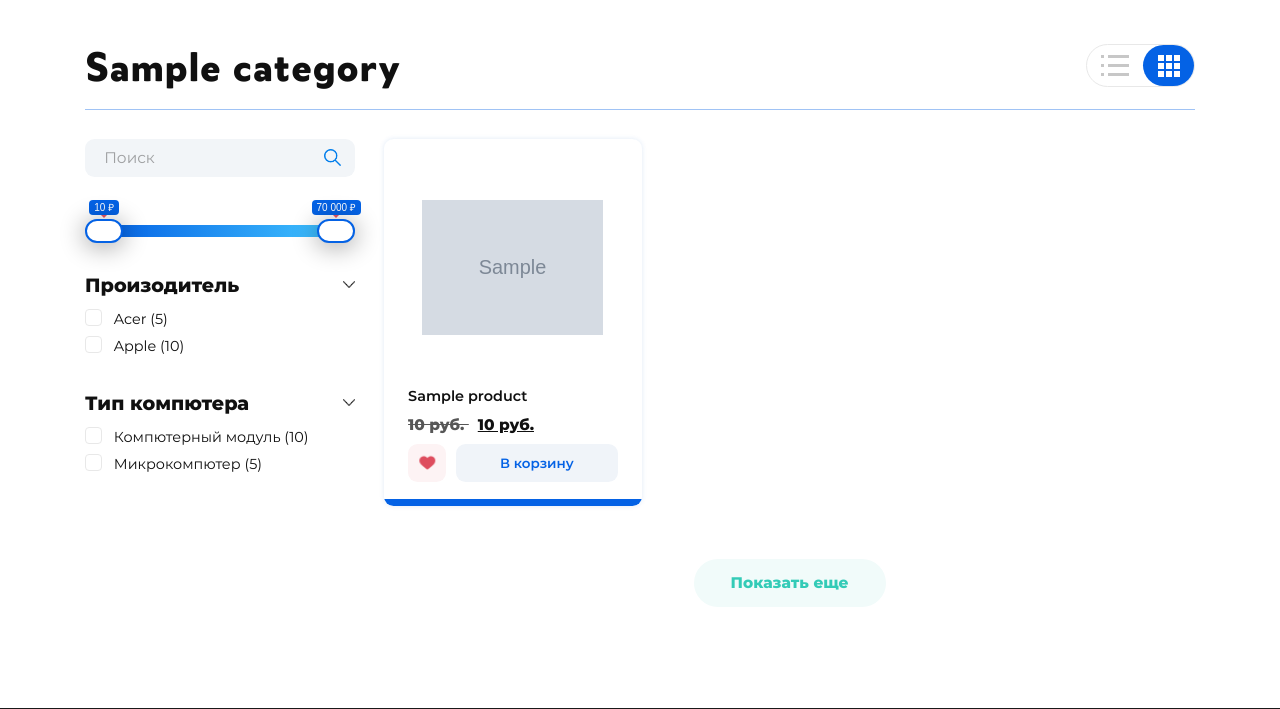
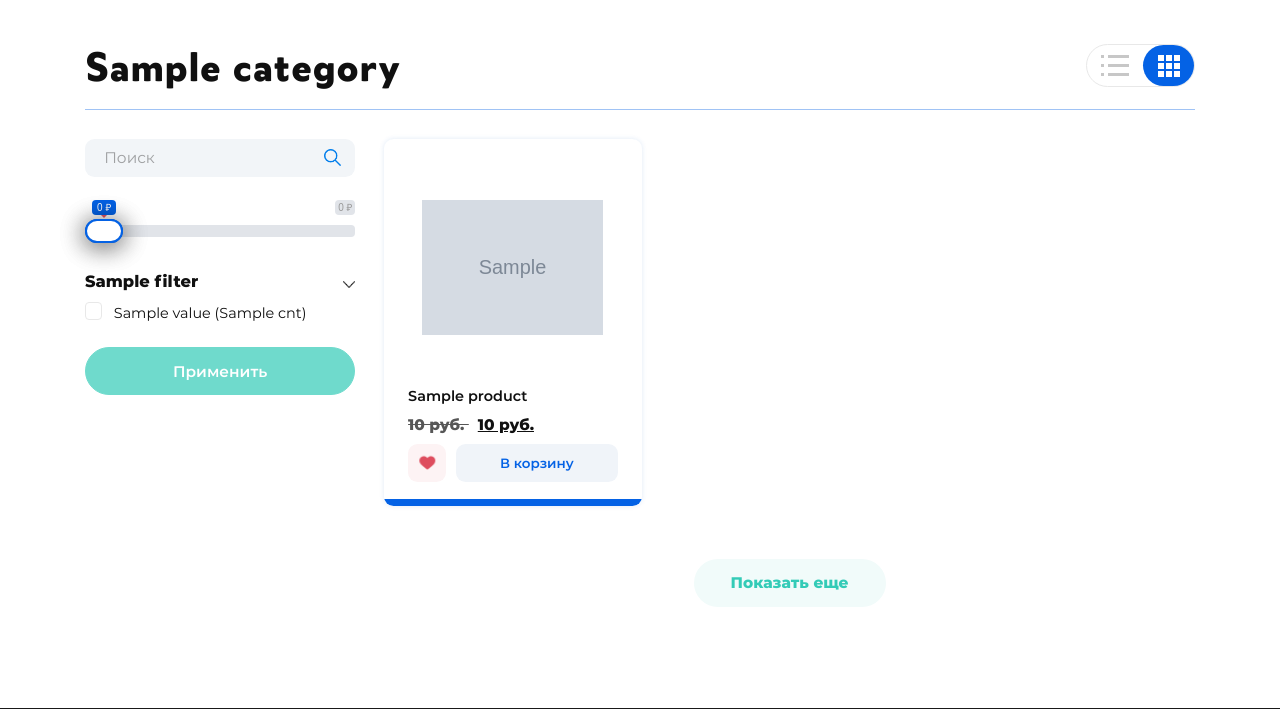
Before and after one commit to guldmytro/django_it_zone, a Django app: template catalog/templates/catalog/catalog.html in a window 1280 px wide. Shown: the part 176-885 px from the top of the page. Run offline with Django 3.2, Linux system fonts and the light colour scheme; tables that the repository leaves empty hold one stand-in row (values such as "Sample post"); the template is opened without the code that fills it: values that come from a table or form of the project are taken from there, most other values are stand-ins (such as "Sample title", 1, 10 or a date in 2020); grey boxes marked "Sample" are stand-in pictures; some libraries are stand-ins or nearby versions.

Commit message:
Realized GET and POST Filters in shop catalog

```diff
--- a/catalog/static/css/main.css
+++ b/catalog/static/css/main.css
@@ -2314,6 +2314,11 @@ a.header-cart-link img {
     grid-gap: 2.4rem;
     align-self: start;
 }
+.catalog__aside .form-filters {
+    display: grid;
+    grid-template-columns: minmax(0, 1fr);
+    row-gap: 2.4rem;
+}
 .sidebar_search {
     position: relative;
 }
@@ -2368,8 +2373,8 @@ a.header-cart-link img {
 }
 .sidebar-filters__header {
     position: relative;
-    font-size: 2rem;
-    padding: 0.5em 0 0.6em;
+    font-size: 1.7rem;
+    padding: 0.5em 2rem 0.6em 0;
     transition: color 150ms;
 }
 .sidebar-filters__header::after {
@@ -2428,6 +2433,7 @@ a.header-cart-link img {
     overflow: hidden;
 }
 .sidebar-filters__items .custom-checkbox {
+    flex-shrink: 0;
     position: relative;
     display: block;
     width: 1.8rem;
@@ -3333,6 +3339,24 @@ a.header-cart-link img {
     pointer-events: all;
     opacity: 1;
 }
+.sidebar-filters__submit {
+    display: block;
+    background-color: #33cbb7;
+    color: var(--color-text-invert);
+    font-weight: 600;
+    border-radius: 100px;
+    height: 5rem;
+    line-height: 5rem;
+    border: 1px solid #33cbb7;
+    transition: opacity 100ms, background 100ms;
+}
+.sidebar-filters__submit:disabled {
+    opacity: 0.7;
+}
+.sidebar-filters__submit:not(:disabled):hover {
+    background-color: #fff;
+    color: #33cbb7
+}
 @media screen and (max-width: 1399px) {
     html {
         font-size: 60%;
--- a/catalog/static/js/main.js
+++ b/catalog/static/js/main.js
@@ -1,4 +1,16 @@
 $(document).ready(function() {
+    const csrftoken = $('[name="csrfmiddlewaretoken"]').val();
+    function csrfSafeMethod(method) {
+        return (/^(GET|HEAD|OPTIONS|TRACE)$/.test(method));
+    }
+
+    $.ajaxSetup({
+        beforeSend: function(xhr, settings) {
+            if (!csrfSafeMethod(settings.type) && !this.crossDomain) {
+                xhr.setRequestHeader('X-CSRFToken', csrftoken);
+            }
+        }
+    });
 
     // banner
     $('.main-banner__brands').on('init', function() {
@@ -144,20 +156,6 @@ $(document).ready(function() {
         $(this).addClass('slick-current');
     });
 
-    // range slider
-    $(".js-range-slider").ionRangeSlider({
-        type: 'double',
-        min: 10,
-        max: 70000,
-        postfix: ' ₽'
-    });
-
-    // filters
-    $('.sidebar-filters__header').click(function() {
-        const $this = $(this);
-        $this.toggleClass('active').next('.sidebar-filters__items').slideToggle(200);
-    });
-
     // header-menu
     $('.header-menu_btn').click(function() {
         $(this).toggleClass('active');
--- /dev/null
+++ b/catalog/static/js/product-filter.js
@@ -0,0 +1,73 @@
+// range slider
+$(".js-range-slider").ionRangeSlider({
+    type: 'double',
+    postfix: ' ₽'
+});
+
+// slideToggle filter
+$('.sidebar-filters__header').click(function() {
+    const $this = $(this);
+    $this.toggleClass('active').next('.sidebar-filters__items').slideToggle(200);
+});
+
+// unlock submit btn
+const filterForm = $('.form-filters');
+const filterFormSubmit = filterForm.find('[type="submit"]');
+filterForm.find('input').on('change', function() {
+    if (filterFormSubmit.is(':disabled')) {
+        filterFormSubmit.prop('disabled', false);
+    }
+});
+
+filterForm.submit(function(e) {
+    e.preventDefault();
+    const $this = $(this);
+    filterFormSubmit.prop('disabled', true).text('Загрузка...');
+    const queryData = parseFilteredFields($this);
+//    window.location.href = getFilteredUrl(queryData);
+    $.ajax({
+        url: ".",
+        method: 'post',
+        contentType: 'application/json; charset=utf-8',
+        data: JSON.stringify(queryData),
+        success: function (response) {
+            $('.products-group_wrapper').html(response);
+            filterFormSubmit.text('Применить');
+        }
+    });
+});
+
+function getFilteredUrl(queryData) {
+    return location.protocol + '//' + location.host + location.pathname + '?' + queryData;
+}
+
+function parseFilteredFields(form) {
+    result = {}
+    form.find('input').each(function() {
+        const $this = $(this);
+        if ($this.attr('name') === 'price') {
+            result["price"] = {
+                "key": "price",
+                "values": [$this.val()]
+            }
+        }
+        if (!$this.is(':checked')) {
+            return;
+        }
+        const key = $this.attr('name');
+        const val = $this.val();
+        if (!result[key]) {
+            result[key] = {
+                "key": key,
+                "values": [val]
+            }
+        } else {
+            result[key]['values'].push(val);
+        }
+    });
+    const finalResult = [];
+    for (let key in result) {
+        finalResult.push(result[key]);
+    }
+    return finalResult;
+}
--- a/catalog/templates/catalog/catalog.html
+++ b/catalog/templates/catalog/catalog.html
@@ -24,21 +24,11 @@
             {% include 'catalog/sidebar.html' %}
             <div class="catalog__products">
                 <div class="notice"></div>
-                {% if products.count %}
-                <ul class="products-group">
-                    {% for product in products %}
-                        {% include 'catalog/archive-product.html' %}
-                    {% endfor %}
-                </ul>
-                {% else %}
-                <p class="empty-products">По Вашему запросу товаров не найдено.</p>
-                {% endif %}
-                <div class="catalog__show-more">
-                    <button class="btn btn_secondary" type="button">Показать еще</button>
+                <div class="products-group_wrapper">
+                    {% include 'catalog/products-list.html' %}
                 </div>
             </div>
         </div>
     </div>
 </main>
-<!-- /.catalog -->
 {% endblock %}
--- /dev/null
+++ b/catalog/templates/catalog/products-list.html
@@ -0,0 +1,12 @@
+{% if products.count %}
+    <ul class="products-group">
+      {% for product in products %}
+          {% include 'catalog/archive-product.html' %}
+      {% endfor %}
+    </ul>
+    {% else %}
+    <p class="empty-products">По Вашему запросу товаров не найдено.</p>
+{% endif %}
+<div class="catalog__show-more">
+  <button class="btn btn_secondary" type="button">Показать еще</button>
+</div>
--- a/catalog/templates/catalog/sidebar.html
+++ b/catalog/templates/catalog/sidebar.html
@@ -1,4 +1,5 @@
 {% load static %}
+{% load catalog_tags %}
 <aside class="catalog__aside sidebar">
     <form class="sidebar_search">
         <input type="text" name="s" placeholder="Поиск">
@@ -7,39 +8,33 @@
         </button>
     </form>
 
+    <form class="form-filters" action="." method="get">
+        {% csrf_token %}
         <div class="sidebar_prices">
-        <input type="text" class="js-range-slider" name="price" value="">
+            <input type="text" class="js-range-slider" name="price" value=""
+            data-min="{{ prices.min | floatformat:'0' | min_price }}"
+            data-max="{{ prices.max | floatformat:'0' | max_price }}"
+            data-from="{{ prices.current_min }}"
+            data-to="{{ prices.current_max }}"
+            data-step="1000">
         </div>
 
+        {% for filter in filters %}
+
         <div class="sidebar-filters">
-        <h3 class="sidebar-filters__header">Произодитель</h3>
+            <h3 class="sidebar-filters__header">{{ filter.name }}</h3>
             <ul class="sidebar-filters__items">
+                {% for key in filter.values %}
                 <li>
-                <input type="checkbox" id="f-1" name="producer" value="1">
+                    <input type="checkbox" id="{{ key.slug }}" name="{{ filter.slug }}"
+                           value="{{ key.value }}"{% if key.checked %}checked{% endif %}>
                     <span class="custom-checkbox"></span>
-                <label for="f-1">Acer (5)</label>
+                    <label for="{{ key.slug }}">{{ key.value }} ({{ key.cnt }})</label>
                 </li>
-            <li>
-                <input type="checkbox" id="f-2" name="producer" value="1">
-                <span class="custom-checkbox"></span>
-                <label for="f-2">Apple (10)</label>
-            </li>
+                {% endfor %}
             </ul>
         </div>
-
-    <div class="sidebar-filters">
-        <h3 class="sidebar-filters__header">Тип компютера</h3>
-        <ul class="sidebar-filters__items">
-            <li>
-                <input type="checkbox" id="f-3" name="producer" value="1">
-                <span class="custom-checkbox"></span>
-                <label for="f-3">Компютерный модуль (10)</label>
-            </li>
-            <li>
-                <input type="checkbox" id="f-4" name="producer" value="1">
-                <span class="custom-checkbox"></span>
-                <label for="f-4">Микрокомпютер (5)</label>
-            </li>
-        </ul>
-    </div>
+        {% endfor %}
+        <button class="sidebar-filters__submit" type="submit" disabled>Применить</button>
+    </form>
 </aside>
--- a/catalog/templates/layout/base.html
+++ b/catalog/templates/layout/base.html
@@ -767,5 +767,6 @@
 <script src="{% static 'js/slick-1.8.1.min.js' %}"></script>
 <script src="{% static 'js/ion.range-slider.min.js' %}"></script>
 <script src="{% static 'js/main.js' %}"></script>
+<script src="{% static 'js/product-filter.js' %}"></script>
 </body>
 </html>
--- /dev/null
+++ b/catalog/templatetags/catalog_tags.py
@@ -0,0 +1,15 @@
+from django import template
+
+register = template.Library()
+
+
+@register.filter
+def min_price(price):
+    price = round(int(price) * 0.9 / 1000) * 1000
+    return price
+
+
+@register.filter
+def max_price(price):
+    price = round(int(price) * 1.1 / 1000) * 1000
+    return price
```
Also changed, not shown: catalog/utils.py (+82 -8 lines), catalog/views.py (+32 -8 lines), catalog/templatetags/__init__.py (added). Lines whose indentation alone changed are shown as unchanged.
